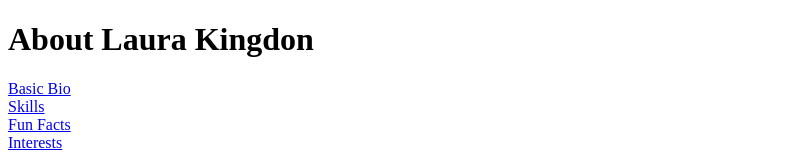
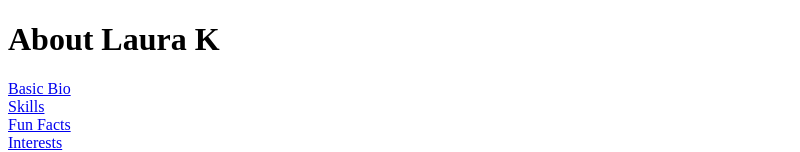
Before and after one commit to reticentspice/GirlsWebDev, a plain HTML site: page index.html in a window 1280 px wide. Shown: the top 152 px of the page, without its empty margins (0-800 px from the left). Drawn offline with Linux system fonts and the light colour scheme.

Commit message:
Add files via upload

```diff
--- a/index.html
+++ b/index.html
@@ -10,7 +10,7 @@
 
 <body>
     <header>
-        <h1>About Laura Kingdon</h1>
+        <h1>About Laura K</h1>
     </header>
     <nav>
         <a href="#basicBio">Basic Bio</a><br>
```
